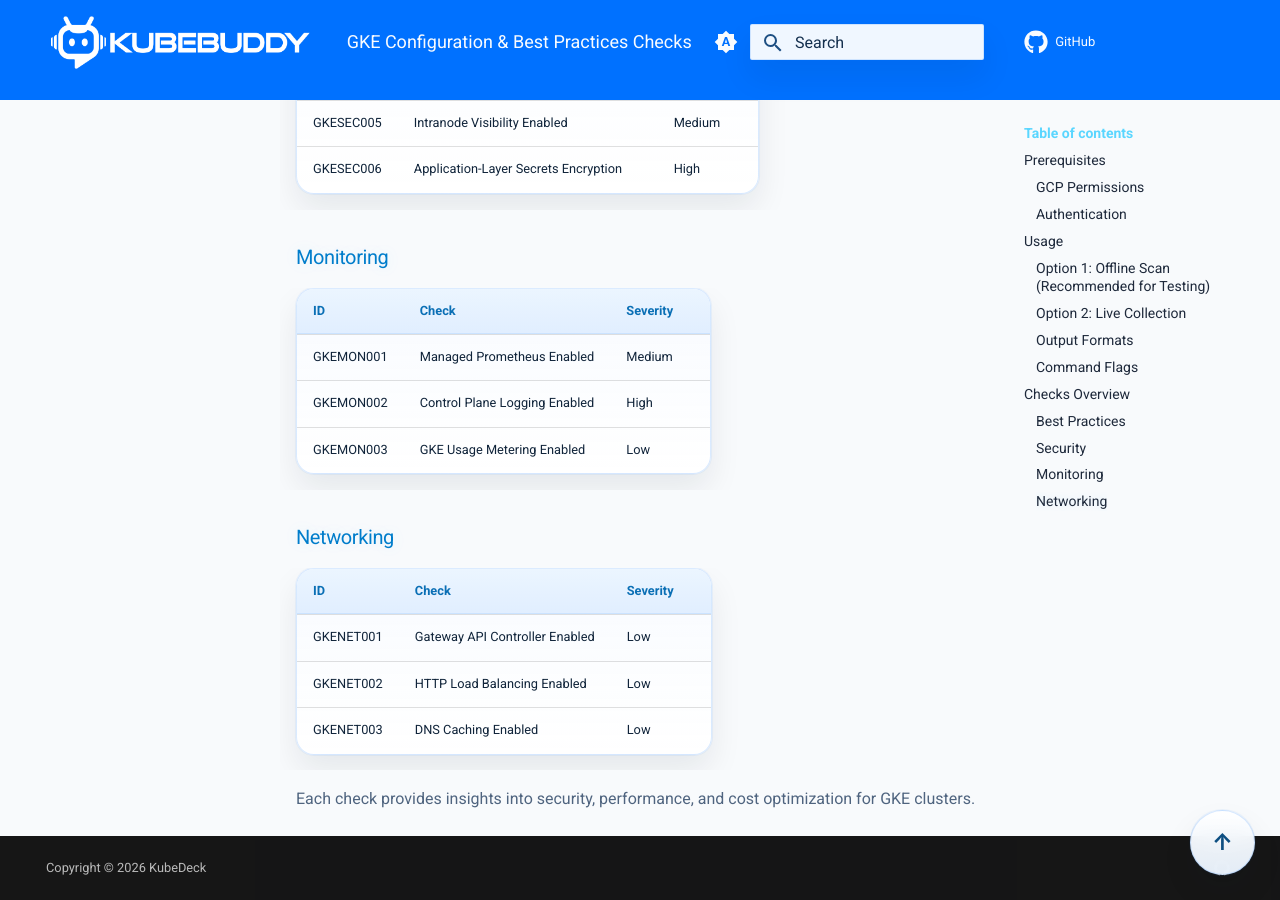
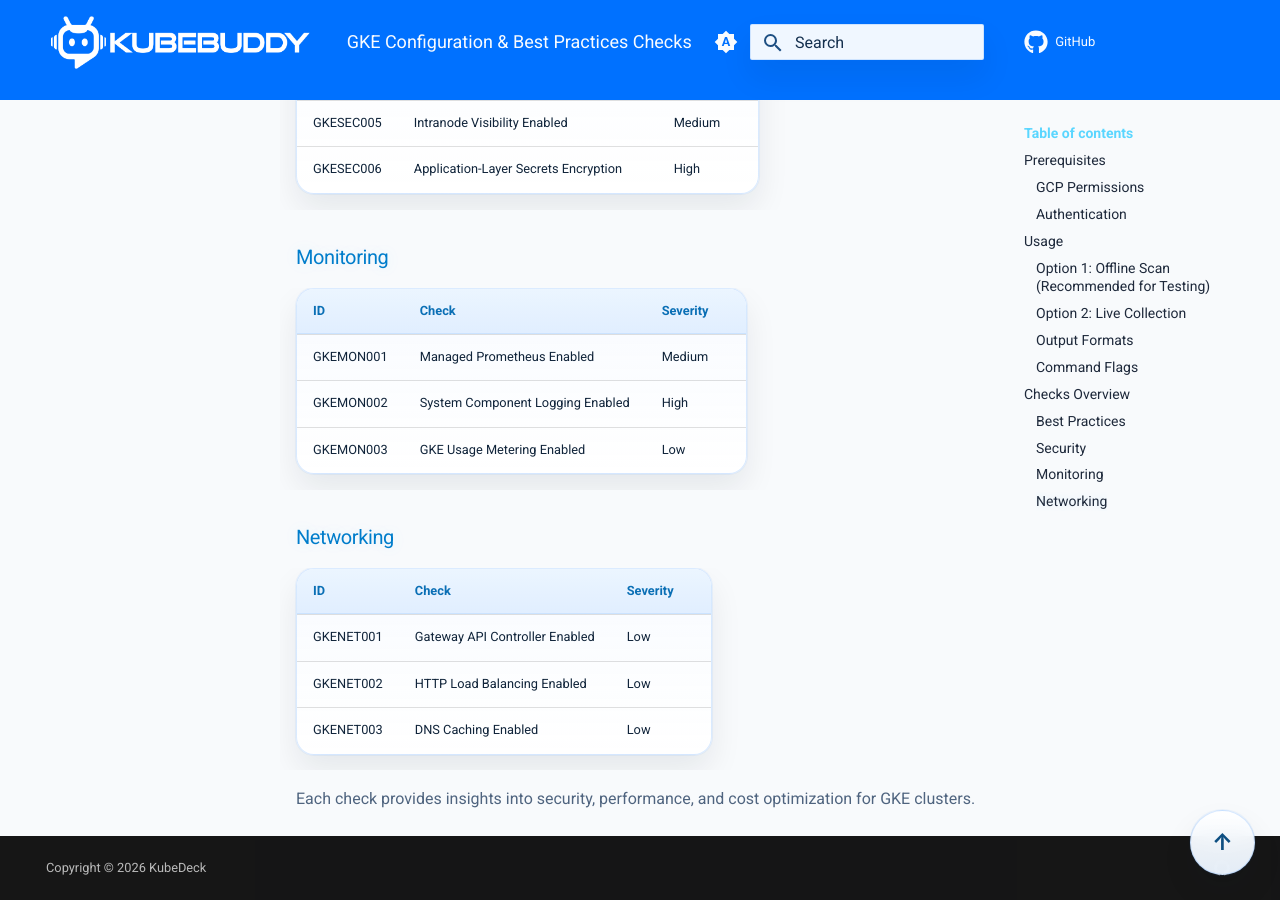
Before and after one commit to KubeDeckio/KubeBuddy, an MkDocs documentation site: the page built from docs/cli/gke-best-practice-checks.md, in a window 1280 px wide and 900 px high, scrolled down 2971 px. Built offline with MkDocs 1.6.1 and Material for MkDocs 9.7.7, drawn with Linux system fonts in a browser that asks for light colours; comment, search, counter and statistics services are not loaded.

Commit message:
fix: Update logging check name to reflect system component logging
Signed-off-by: PixelRobots <littlehoops@gmail.com>

```diff
--- a/docs/cli/gke-best-practice-checks.md
+++ b/docs/cli/gke-best-practice-checks.md
@@ -115,7 +115,7 @@ Below is a categorized list of all GKE checks, ordered by ID and category.
 | ID         | Check                              | Severity |
 |------------|-------------------------------------|----------|
 | GKEMON001  | Managed Prometheus Enabled          | Medium   |
-| GKEMON002  | Control Plane Logging Enabled       | High     |
+| GKEMON002  | System Component Logging Enabled    | High     |
 | GKEMON003  | GKE Usage Metering Enabled          | Low      |
 
 ### Networking
```
Also changed, not shown: 1 other file.
